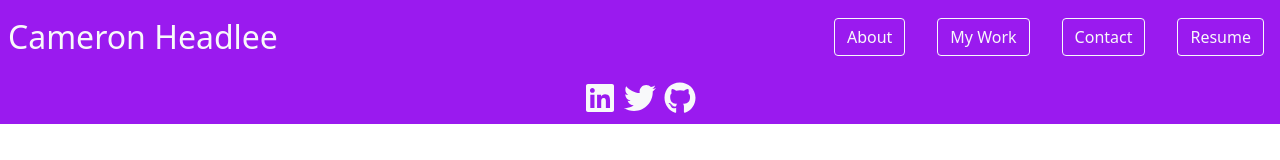
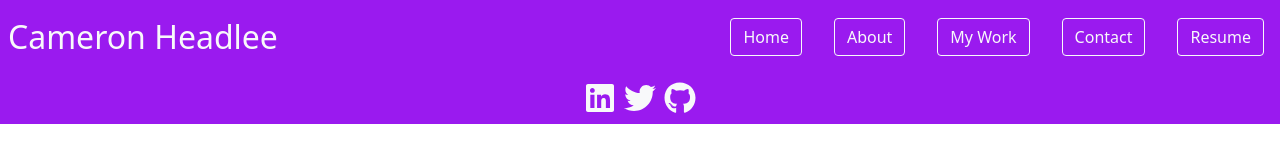
Before and after one commit to CameronHeadlee/R-Portfolio, a React (Create React App) app: page / in a window 1280 px wide. Shown: the top 160 px of the page. Built offline with nearby package versions, Linux system fonts and the light colour scheme.

Commit message:
added about route to landing page and gave about its own route.

```diff
--- a/src/components/Navigation.js
+++ b/src/components/Navigation.js
@@ -12,8 +12,13 @@ function Navigation() {
             <Navbar.Brand className="text-light fs-2 ps-2">Cameron Headlee</Navbar.Brand>
                 <Navbar.Toggle aria-controls="responsive-navbar-nav" />
                     <Navbar.Collapse className="justify-content-end" id="responsive-navbar-nav">
+                    <Nav.Link>
+                            <Link to="/R-Portfolio">
+                                <Button variant="outline-light">Home</Button>
+                            </Link>
+                        </Nav.Link>
                         <Nav.Link>
-                            <Link to="/R-Portfolio">
+                            <Link to="/About">
                                 <Button variant="outline-light">About</Button>
                             </Link>
                         </Nav.Link>
```
